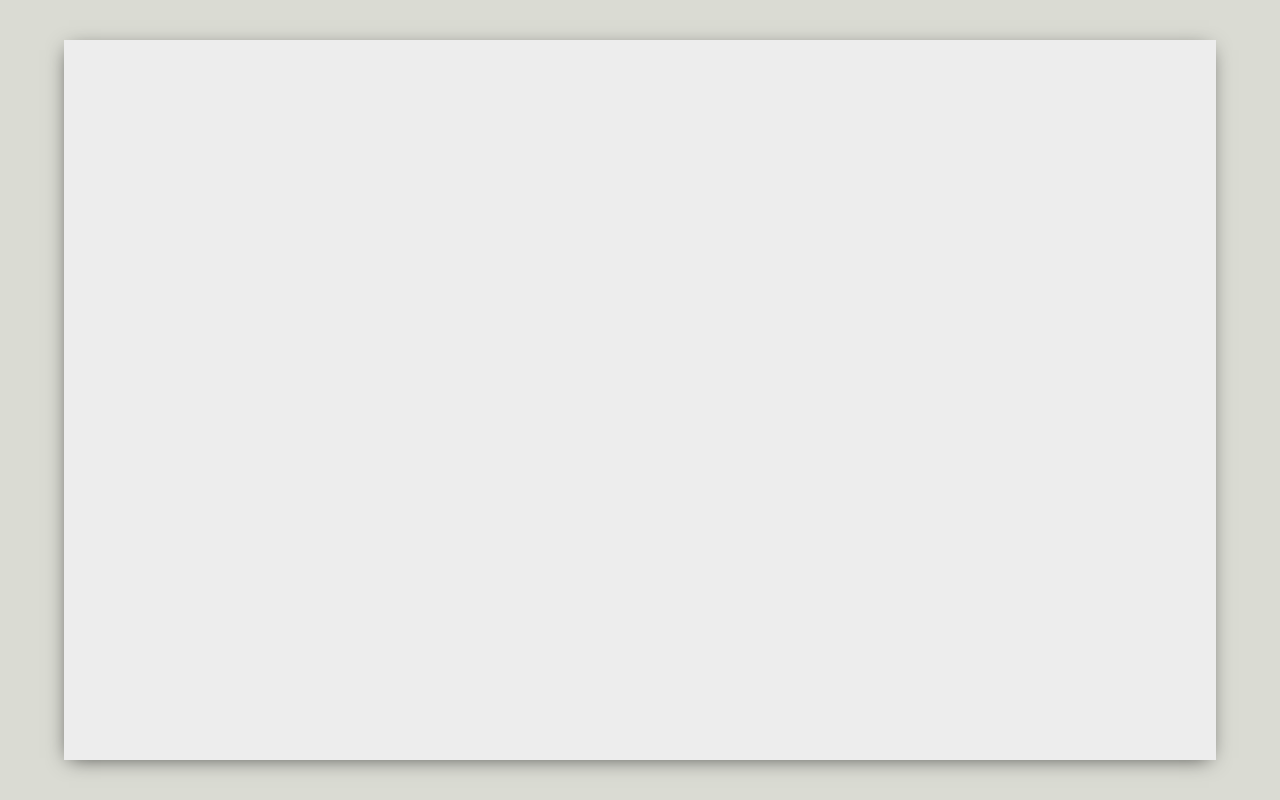
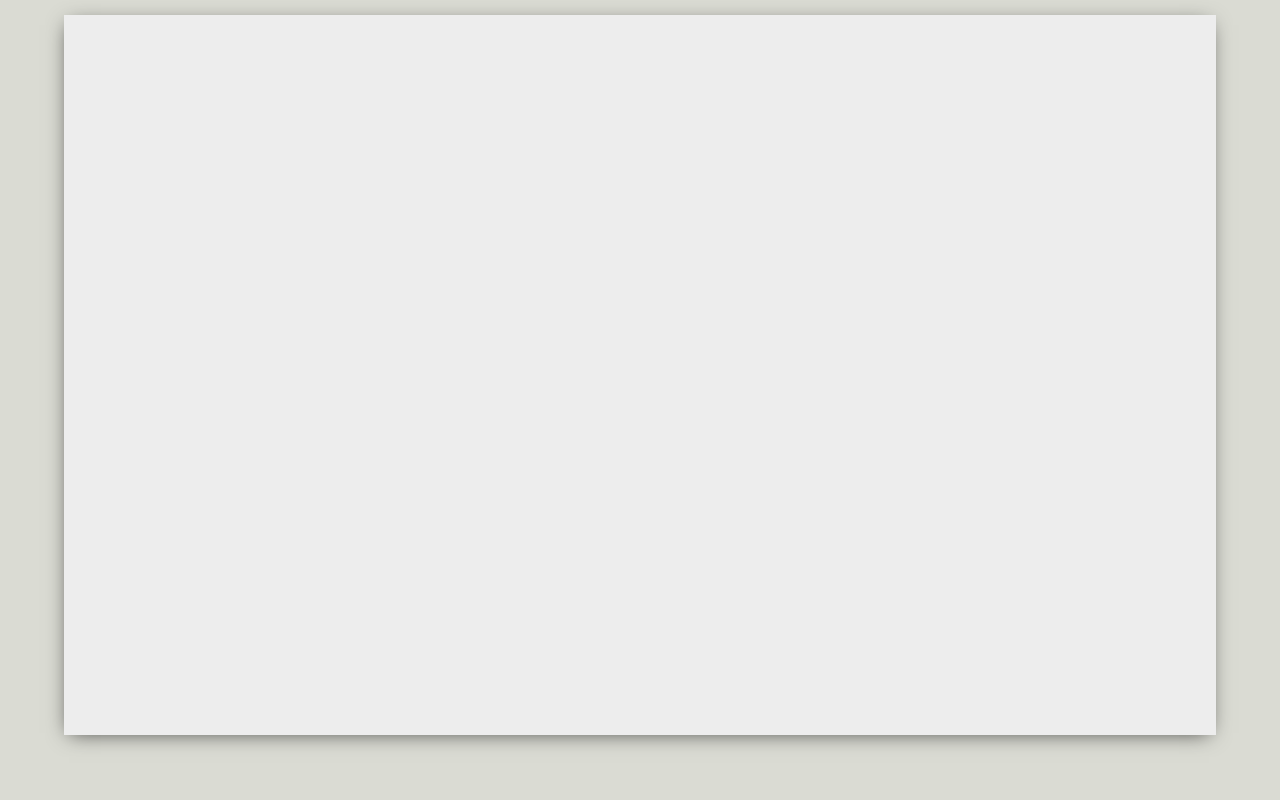
Before and after one commit to Ibtid/whatsapp-clone, a React (Create React App) app: page / in a window 1280 px wide. Built offline with nearby package versions, Linux system fonts and the light colour scheme.

Commit message:
create sidebar

```diff
--- a/src/App.css
+++ b/src/App.css
@@ -8,6 +8,7 @@
 .app__body {
   display: flex;
   background-color: hsl(0, 0%, 93%);
+  margin-top: -50px;
   height: 90vh;
   width: 90vw;
   box-shadow: -1px 4px 20px -6px rgba(0, 0, 0, 0.7);
```
Also changed, not shown: src/Sidebar.js (added, +11 -0 lines), src/Sidebar.css (added).
